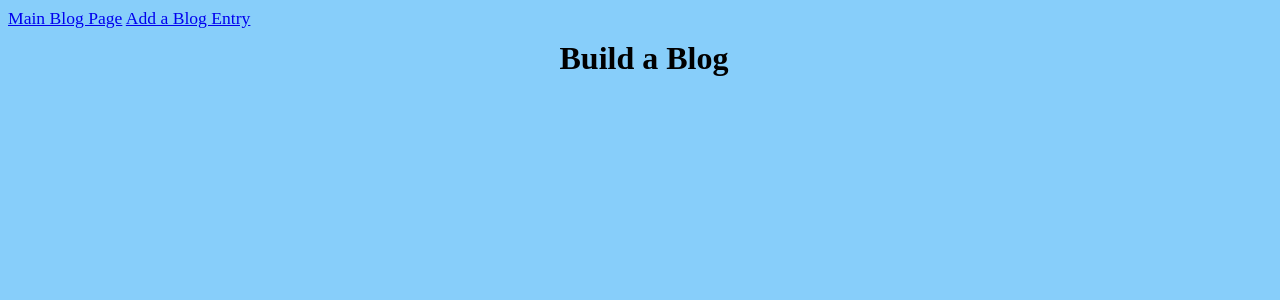
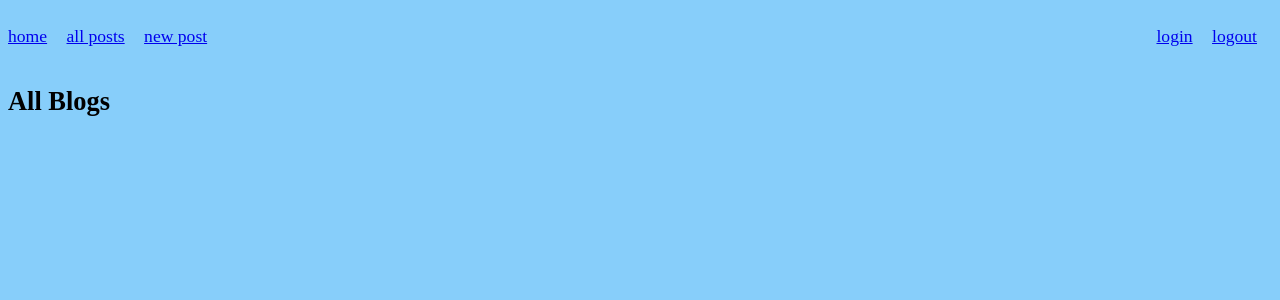
Before and after one commit to dnonemaker/blogz, a Flask app: page /blog in a window 1280 px wide. Shown: the top 300 px of the page. Run offline with Flask 2, Linux system fonts and the light colour scheme; data that the repository does not hold is empty.

Commit message:
Blogz version 1

```diff
--- a/main.py
+++ b/main.py
@@ -1,4 +1,4 @@
-from flask import Flask, request, redirect, render_template
+from flask import Flask, request, redirect, render_template, session, flash
 from flask_sqlalchemy import SQLAlchemy
 
 app = Flask(__name__)
@@ -6,6 +6,7 @@ app.config['DEBUG'] = True
 app.config['SQLALCHEMY_DATABASE_URI'] = 'mysql+pymysql://blogz:dbAdmin@localhost:8889/blogz'
 app.config['SQLALCHEMY_ECHO'] = True
 db = SQLAlchemy(app)
+app.secret_key = 'kadjf4584958lsdkjf'
 
 class Blog(db.Model):
 
@@ -14,7 +15,7 @@ class Blog(db.Model):
     post = db.Column(db.Text)
     owner_id = db.Column(db.Integer, db.ForeignKey('user.id'))
 
-    def __init__(self, title, post):
+    def __init__(self, title, post, owner):
         self.title = title
         self.post = post
         self.owner = owner
@@ -22,23 +23,123 @@ class Blog(db.Model):
 class User(db.Model):
 
     id = db.Column(db.Integer, primary_key=True)
-    email = db.Column(db.String(120), unique=True)
+    username = db.Column(db.String(120), unique=True)
     password = db.Column(db.String(120))
     blogz = db.relationship('Blog', backref='owner')
 
-    def __init__(self, email, password):
-        self.email = email
+    def __init__(self, username, password):
+        self.username = username
         self.password = password
 
+@app.before_request
+def require_login():
+    allowed_routes = ['login', 'display_blog', 'index', 'signup', 'static']
+    if request.endpoint not in allowed_routes and 'username' not in session:
+        return redirect('/login')
+
+@app.route('/')
+def index():
+    all_users = User.query.distinct()
+    return render_template('index.html', list_all=all_users)
+
+@app.route('/login', methods=['POST', 'GET'])
+def login():
+    if request.method == 'POST':
+        username = request.form['username']
+        password = request.form['password']
+
+        # Make sure user and password inputs are not blank
+        if username  == "" and password == "":
+            flash('Username and password cannot be blank', 'error')
+            return render_template('login.html')
+        if username == "":
+            flash('Username cannot be blank', 'error')
+            return render_template('login.html')
+        if password  == "":
+            flash('Password cannot be blank', 'error')
+            return render_template('login.html')
+
+        user = User.query.filter_by(username=username).first()
+
+        # Does user exist in database?
+        if not user:
+            flash('Username does not exist', 'error')
+            return render_template('login.html')
+
+        # Does password match database password?
+        if user.password != password:
+            flash('Incorrect Password', 'error')
+            return render_template('login.html')
+
+        session['username'] = username
+        return redirect('newpost')
+
+    return render_template('login.html')
+
+@app.route('/signup', methods=['POST', 'GET'])
+def signup():
+
+    if request.method == 'POST':
+
+        username = request.form['username']
+        userpw = request.form['password']
+        userpwverify = request.form['password_validate']
+
+        # Validate
+        if username == "" and userpw == "":
+            flash('Username and password fields are required', 'error')
+            return render_template('signup.html')
+        elif username == "":
+            flash('Username is required', 'error')
+            return render_template('signup.html')
+        elif userpw == "":
+            flash('Password is required', 'error')
+            return render_template('signup.html')
+
+        if userpw != userpwverify:
+            flash('Passwords must match', 'error')
+            return render_template('signup.html')
+
+        if len(userpw) < 3 and len(username) < 3:
+            flash('Username and password must be at least three characters', 'error')
+            return render_template('signup.html')
+        elif len(userpw) < 3:
+            flash('Password must be at least three characters', 'error')
+            return render_template('signup.html')
+        elif len(username) < 3:
+            flash('Username must be at least three characters', 'error')
+            return render_template('signup.html')
+
+        # Does user name already exist in database?
+        existing_user = User.query.filter_by(username=username).first()
+
+        # Add user if not in database, or create error message if it is.
+        if not existing_user:
+            user_new = User(username, userpw)
+            db.session.add(user_new)
+            db.session.commit()
+            session['username'] = username
+            flash('New user added', 'success')
+            return redirect('/newpost')
+        else:
+            flash('Invalid User name: name already exists', 'error')
+            return render_template('signup.html')
+
+    else:
+        return render_template('signup.html')
+
+@app.route('/logout')
+def logout():
+    del session['username']
+    return redirect('/blog')
 
 @app.route('/blog')
 def display_blog():
-    post_id = request.args.get('id')
-    if (post_id):
-        ind_post = Blog.query.get(post_id)
-        return render_template('ind_post.html', ind_post=ind_post)
+    user_id = request.args.get('owner_id')
+    if (user_id):
+        single_user_posts = Blog.query.filter_by(owner_id=user_id)
+        return render_template('singleUser.html', posts = single_user_posts)
     else:
-
         all_blog_posts = Blog.query.all()
         return render_template('blog.html', posts=all_blog_posts)
 
@@ -52,7 +153,8 @@ def add_entry():
 
         title_arg = request.form['blog_title']
         post_arg = request.form['blog_post']
-        post_new = Blog(title_arg, post_arg)
+        owner = User.query.filter_by(username=session['username']).first()
+        post_new = Blog(title_arg, post_arg, owner)
 
         if title_arg != "" and post_arg != "":
 
--- a/static/styles.css
+++ b/static/styles.css
@@ -7,6 +7,9 @@ h1 {
     text-align: center;
 }
 
+h2{
+    text-align: left;
+}
 .container {
     margin: auto;
     width: 35%;
@@ -27,33 +30,10 @@ form {
     display: block;
 }
 
-h1 {
-    font-size: 2rem;
-    line-height: 1rem;
-    padding-left: 0.5rem;
-}
-
-/* submit button */
-
-input {
-    width: 95%;
-    margin: auto;
-    padding: 0.6rem;
-    border: 1px solid black;
-    font-size: 1rem;
-}
-
 /* error messages */
 
 .error {
-    color: crimson;
-    font-size: 0.8rem;
-    margin-top: 0.5rem;
-    line-height: 1rem;
-}
-
-.error:last-of-type {
-    margin-bottom: 1.5rem;
+    color: red;
 }
 
 /* submit button */
@@ -65,3 +45,18 @@ input {
     color: #FFFFFF;
     text-transform: uppercase;
 }
+
+nav ul {
+    padding: 0;
+    display: inline-block;
+}
+
+nav ul li {
+    list-style: none;
+    display: inline-block;
+    margin-right: 15px;
+}
+
+nav #user-account {
+    float: right;
+}
--- a/templates/base.html
+++ b/templates/base.html
@@ -7,11 +7,21 @@
 <body>
 
     <header>
-        <nav><a href="/blog">Main Blog Page</a> <a href="/newpost">Add a Blog Entry</a>
+        <nav>
+            <ul id="user-account">
+                <li><a href="/login">login</a></li>
+                <li><a href="/logout">logout</a></li>
+            </ul>
+            <ul>
+                <li><a href="/">home</a></li>
+                <li><a href="/blog">all posts</a></li>
+                <li><a href="/blog/newpost">new post</a></li>
+            </ul>
         </nav>
     </header>
 
     {% block content %}
+
     {% endblock %}
 
 </body>
--- a/templates/blog.html
+++ b/templates/blog.html
@@ -2,12 +2,13 @@
 
 {% block content %}
 
-<h1>Build a Blog</h1>
+<h2>All Blogs</h2>
 
     <div>
             {% for blog in posts %}
             <h2><a href="./blog?id={{blog.id}}">{{blog.title}}</a></h2>
             <p>{{blog.post}}</p>
+            <p class="byline">Written by <a href="./blog?owner_id={{blog.owner_id}}">{{blog.owner.username}}</a></p>
             <hr>
             {% endfor %}
     </div>
--- a/templates/new_post.html
+++ b/templates/new_post.html
@@ -3,7 +3,6 @@
 {% block content %}
 
     <h1>Add a Blog Entry</h1>
-    <!--  form action needs to match the url you want it to go to after submit -->
     <form action="/newpost" method='POST'>
         <label>
             <span class="form_label">Title for your new blog:</span>
```
Also changed, not shown: templates/index.html (+15 -0 lines), templates/login.html (+33 -0 lines), templates/signup.html (+34 -0 lines), templates/singleUser.html (+17 -0 lines).
